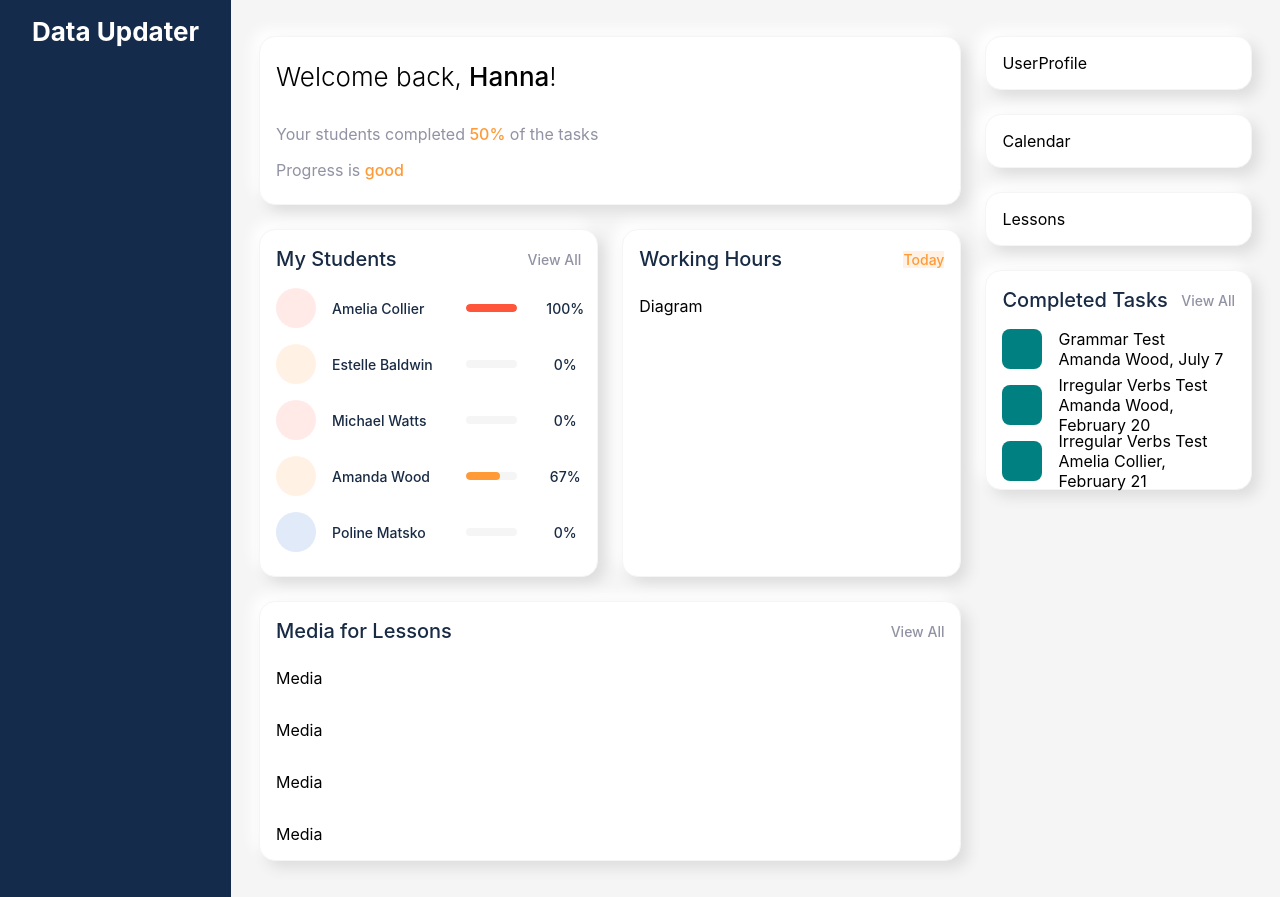
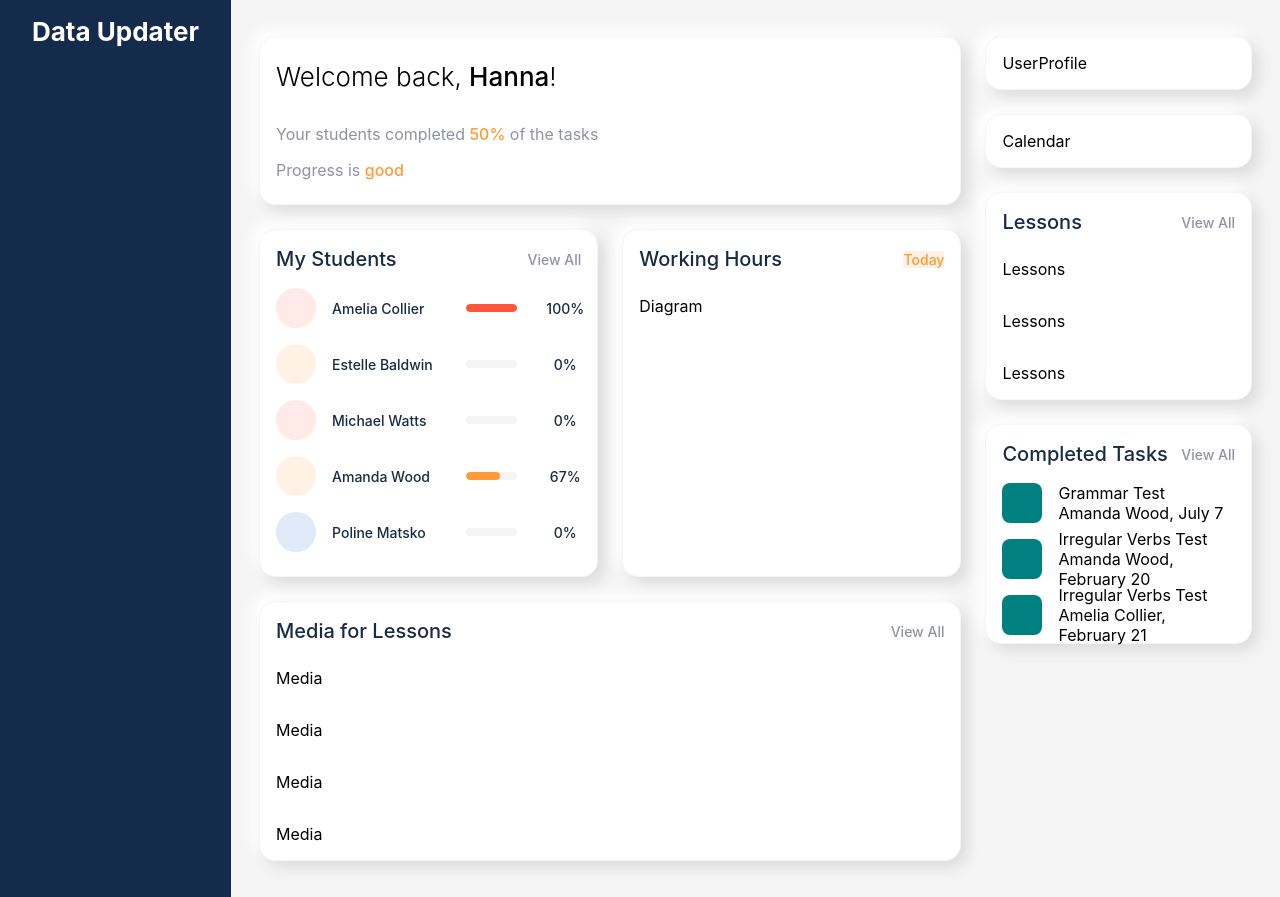
Before and after one commit to hanna-buhai/dashboard-with-recoil, a React (Create React App) app: page / in a window 1280 px wide. Built offline with nearby package versions, Linux system fonts and the light colour scheme.

Commit message:
add lessons header

```diff
--- /dev/null
+++ b/src/components/lessons/index.css
@@ -0,0 +1,6 @@
+.lessons {
+  display: flex;
+  flex: 1;
+  flex-direction: column;
+  align-items: stretch;
+}
--- a/src/components/lessons/index.js
+++ b/src/components/lessons/index.js
@@ -1,14 +1,24 @@
 import React from 'react'
 import PropTypes from 'prop-types'
 import DashboardCard from '../common/dashboardCard'
+import SectionHeader from '../common/sectionHeader'
+
+import './index.css'
 
 const Lessons = props => {
   return (
-
-      <DashboardCard>
+    <DashboardCard>
+      <div className="lessons">
+        <SectionHeader
+          header="Lessons"
+          actionLinkName="View All"
+          actionLink={() => console.log('View All in Lessons')}
+        />
         <p>Lessons</p>
-      </DashboardCard>
-
+        <p>Lessons</p>
+        <p>Lessons</p>
+      </div>
+    </DashboardCard>
   )
 }
 
```
